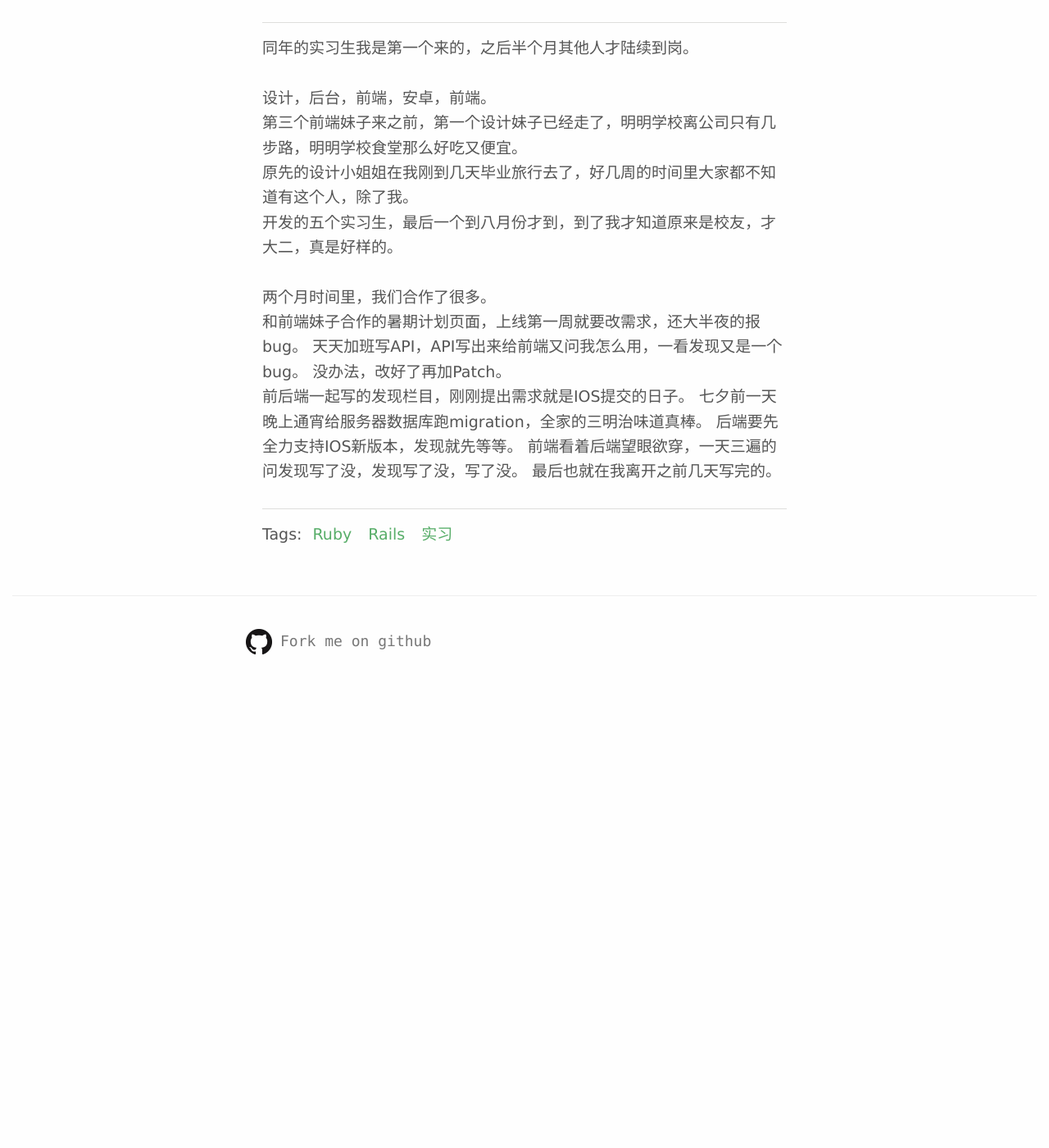
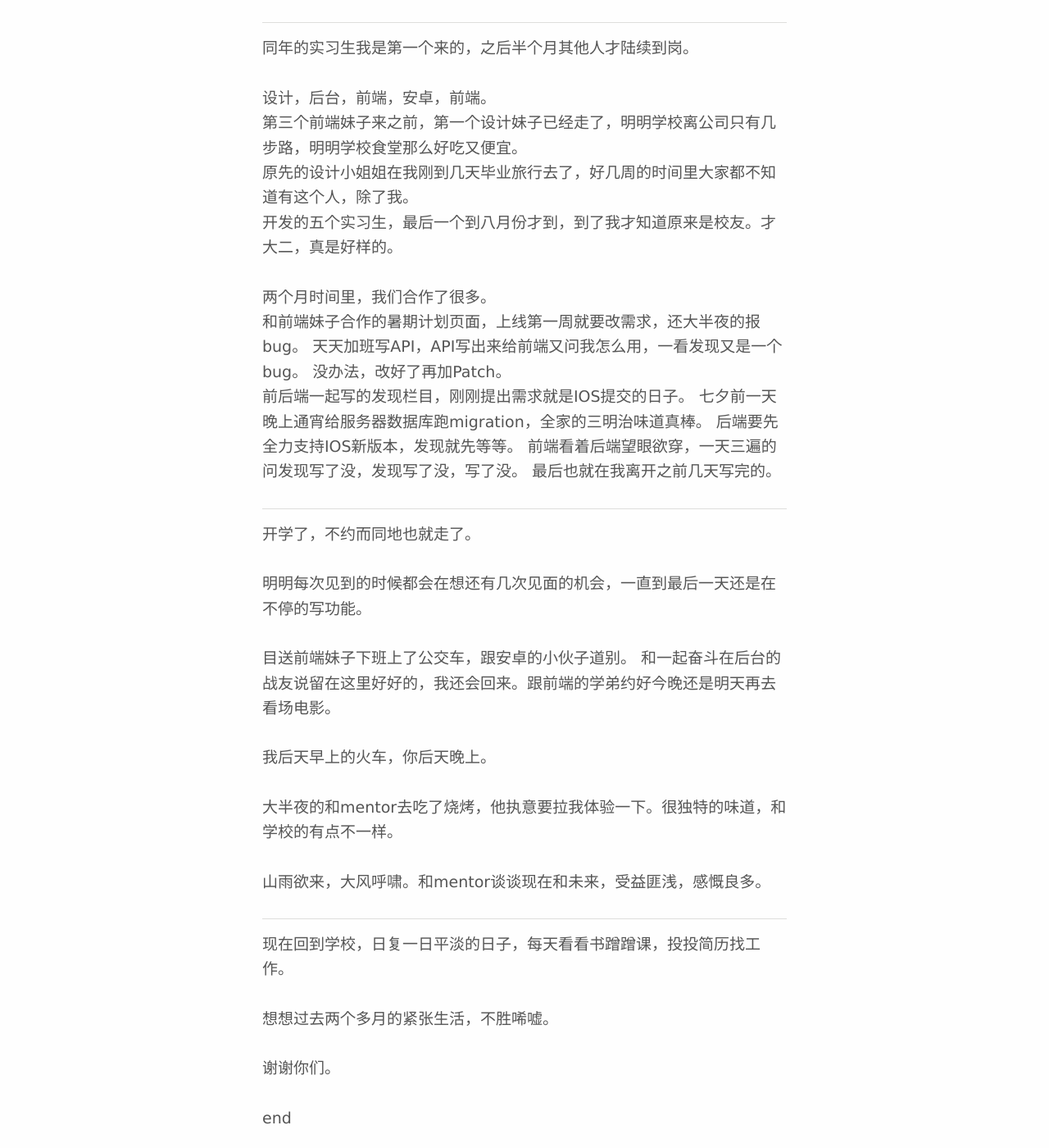
Before and after one commit to XLRES/xlres.github.io, a Jekyll site: the page built from _posts/2015-08-31-backend_engineer_internship_in_summer.md, in a window 1280 px wide and 1400 px high, scrolled down 2782 px. Shown: the whole window at 82% size. Built offline with Jekyll 4.4.1, drawn with Linux system fonts in a browser that asks for light colours; Markdown is read by kramdown in place of the engine named in the settings; comment, search, counter and statistics services are not loaded; before the commit the page ends 3589 px from its top, so only the background shows below that.

Commit message:
Add the last part of the post about internship in summer

```diff
--- a/_posts/2015-08-31-backend_engineer_internship_in_summer.md
+++ b/_posts/2015-08-31-backend_engineer_internship_in_summer.md
@@ -87,7 +87,7 @@ coding累了就伸个懒腰刷刷知乎，状态好就根本停不下来，晚
 设计，后台，前端，安卓，前端。
 第三个前端妹子来之前，第一个设计妹子已经走了，明明学校离公司只有几步路，明明学校食堂那么好吃又便宜。
 原先的设计小姐姐在我刚到几天毕业旅行去了，好几周的时间里大家都不知道有这个人，除了我。
-开发的五个实习生，最后一个到八月份才到，到了我才知道原来是校友，才大二，真是好样的。
+开发的五个实习生，最后一个到八月份才到，到了我才知道原来是校友。才大二，真是好样的。
 
 两个月时间里，我们合作了很多。
 和前端妹子合作的暑期计划页面，上线第一周就要改需求，还大半夜的报bug。
@@ -100,3 +100,30 @@ coding累了就伸个懒腰刷刷知乎，状态好就根本停不下来，晚
 最后也就在我离开之前几天写完的。
 
 ---
+
+开学了，不约而同地也就走了。
+
+明明每次见到的时候都会在想还有几次见面的机会，一直到最后一天还是在不停的写功能。
+
+目送前端妹子下班上了公交车，跟安卓的小伙子道别。
+和一起奋斗在后台的战友说留在这里好好的，我还会回来。跟前端的学弟约好今晚还是明天再去看场电影。
+
+我后天早上的火车，你后天晚上。
+
+大半夜的和mentor去吃了烧烤，他执意要拉我体验一下。很独特的味道，和学校的有点不一样。
+
+山雨欲来，大风呼啸。和mentor谈谈现在和未来，受益匪浅，感慨良多。
+
+---
+
+现在回到学校，日复一日平淡的日子，每天看看书蹭蹭课，投投简历找工作。
+
+想想过去两个多月的紧张生活，不胜唏嘘。
+
+谢谢你们。
+
+end
+
+---
+
+<del>\# 论我为什么超自然的在最后打出了end</del>
```
